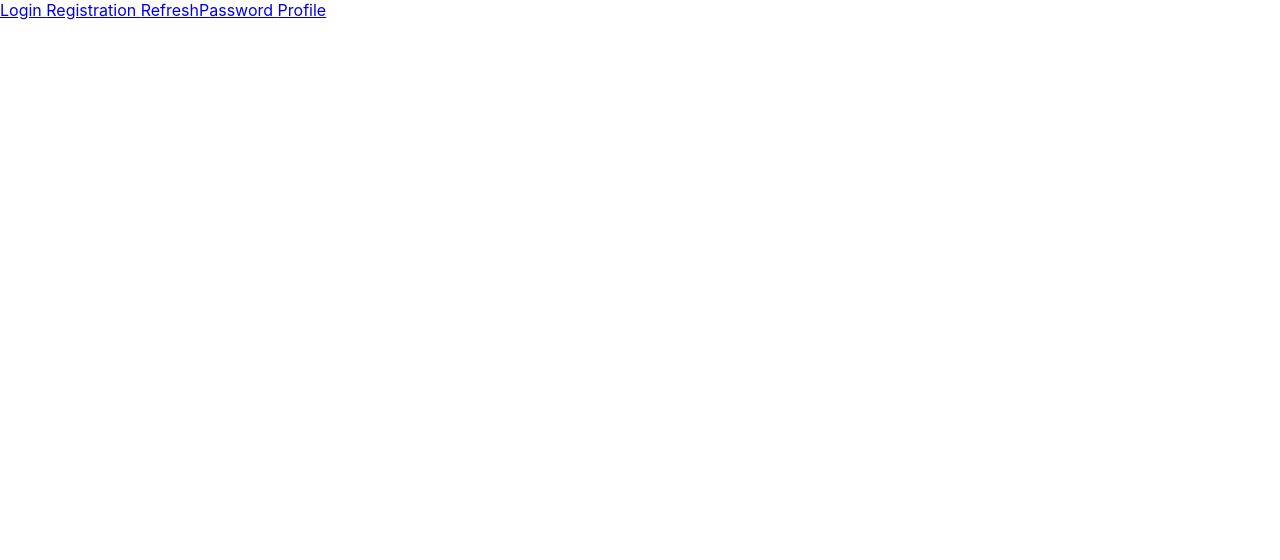
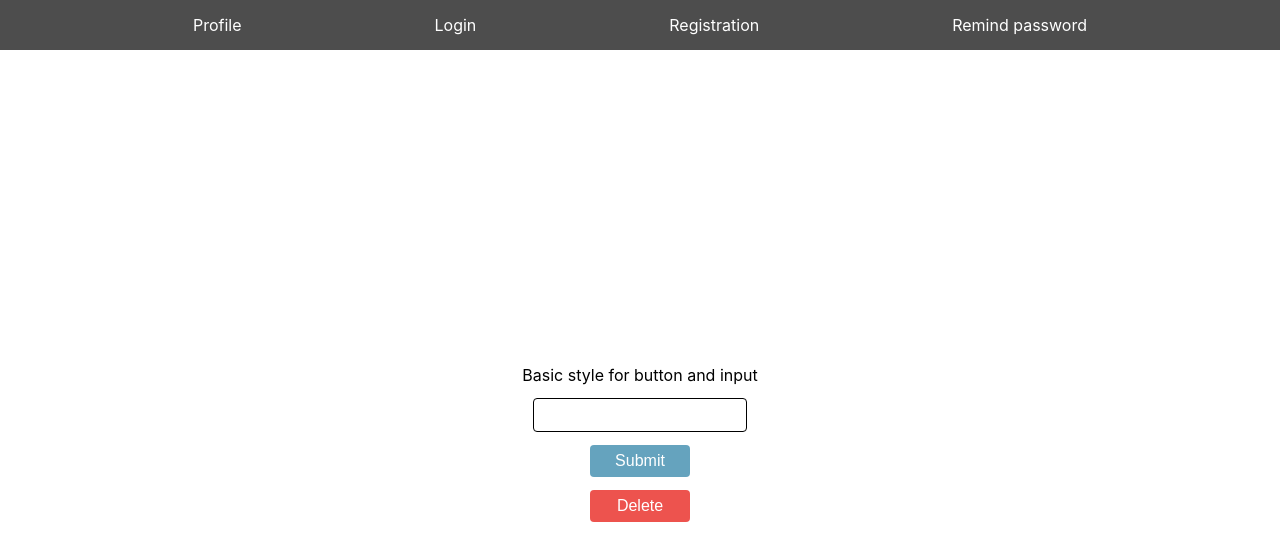
Before and after one commit to Tatiana-256/Cards, a React (Create React App) app: page /#/ in a window 1280 px wide. Shown: the top 560 px of the page. Built offline with nearby package versions, Linux system fonts and the light colour scheme.

Commit message:
add buttons and input to profile component, add styles

```diff
--- a/src/App.tsx
+++ b/src/App.tsx
@@ -16,7 +16,7 @@ const App = () => {
             <Route exact path="/login" component={Login}/>
             <Route exact path="/registration" component={Registration}/>
             <Route exact path="/refreshPassword" component={RefreshPassword}/>
-            <Route exact path="/profile" component={Profile}/>
+            <Route exact path="/" component={Profile}/>
         </div>
     );
     // логин, регистрация, восстановление пароля, профайл
--- a/src/components/main/BLL/register-reduser.ts
+++ b/src/components/main/BLL/register-reduser.ts
@@ -1,3 +1,5 @@
+import { ActionsType } from "./actions"
+
 export type initialStateType = typeof initialState
 
 const initialState = {
--- a/src/components/main/UI/common/button/Button.module.css
+++ b/src/components/main/UI/common/button/Button.module.css
@@ -5,12 +5,14 @@
     user-select: none;
     padding: 0 13px;
     height: 32px;
-    border-radius: 3px;
-    font-size: 13px;
+    width: 100px;
+    border-radius: 4px;
+    font-size: 16px;
+    color: white;
 }
 
 .deleteButton {
-    background-color: #be4d49
+    background-color: #ed534e
 
 }
 
--- a/src/components/main/UI/common/input/Input.module.css
+++ b/src/components/main/UI/common/input/Input.module.css
@@ -1,10 +1,17 @@
 .inputClass {
     resize: none;
     outline: none;
-    border: none;
-    padding: 10px;
-    font-size: 20px;
-    border-radius: 20px;
+    border: 1px solid black;
+    border-radius: 4px;
+    padding: 6px;
+    height: 20px;
     width: 200px;
-    height: 30px;
+    font-family: "Century Schoolbook";
+    font-size: 16px;
 }
+
+
+.inputClass:focus{
+    background: #fbfbfb;
+    transition: .5s;
+}
--- a/src/components/main/UI/header/Header.module.css
+++ b/src/components/main/UI/header/Header.module.css
@@ -0,0 +1,12 @@
+.header {
+    display: flex;
+    justify-content: space-evenly;
+    align-items: center;
+    height: 50px;
+    background-color: #4d4d4d;
+}
+
+.rout {
+    text-decoration: none;
+    color: white;
+}
--- a/src/components/main/UI/header/Header.tsx
+++ b/src/components/main/UI/header/Header.tsx
@@ -6,11 +6,11 @@ type PropsType = {}
 
 
 const Header = (props: PropsType) => {
-    return <div>
-        <NavLink to="/login"> Login </NavLink>
-        <NavLink to="/registration"> Registration </NavLink>
-        <NavLink to="/refreshPassword"> RefreshPassword </NavLink>
-        <NavLink to="/profile"> Profile </NavLink>
+    return <div className={styles.header}>
+        <NavLink to="/" className={styles.rout}> Profile </NavLink>
+        <NavLink to="/login" className={styles.rout}> Login </NavLink>
+        <NavLink to="/registration" className={styles.rout}> Registration </NavLink>
+        <NavLink to="/refreshPassword" className={styles.rout}> Remind password </NavLink>
     </div>
 }
 
--- a/src/components/main/UI/pages/Profile/Profile.module.css
+++ b/src/components/main/UI/pages/Profile/Profile.module.css
@@ -0,0 +1,17 @@
+.baseSettings {
+    height: 100vh;
+    display: flex;
+    align-items: center;
+    justify-content: center;
+    flex-direction: column;
+    font-size: 16px;
+
+}
+
+.container {
+    display: flex;
+    flex-direction: column;
+    justify-content: space-evenly;
+    align-items: center;
+    height: 150px;
+}
--- a/src/components/main/UI/pages/Profile/Profile.tsx
+++ b/src/components/main/UI/pages/Profile/Profile.tsx
@@ -1,12 +1,19 @@
 import React from 'react';
 import styles from './Profile.module.css';
+import CustomInput from "../../common/input/Input";
+import Button from "../../common/button/Button";
 
 type PropsType = {}
 
 
 const Profile = (props: PropsType) => {
-    return <div>
-        Profile
+    return <div className={styles.baseSettings}>
+        <div>Basic style for button and input</div>
+        <div className={styles.container}>
+            <CustomInput/>
+            <Button buttonClass={'regularButton'}>Submit</Button>
+            <Button buttonClass={'deleteButton'}>Delete</Button>
+        </div>
     </div>
 }
 
--- a/src/components/main/UI/pages/RefreshPassword/RefreshPassword.tsx
+++ b/src/components/main/UI/pages/RefreshPassword/RefreshPassword.tsx
@@ -6,7 +6,7 @@ type PropsType = {}
 
 const RefreshPassword = (props: PropsType) => {
     return <div>
-        RefreshPassword
+        Refresh Password
     </div>
 }
 
```
